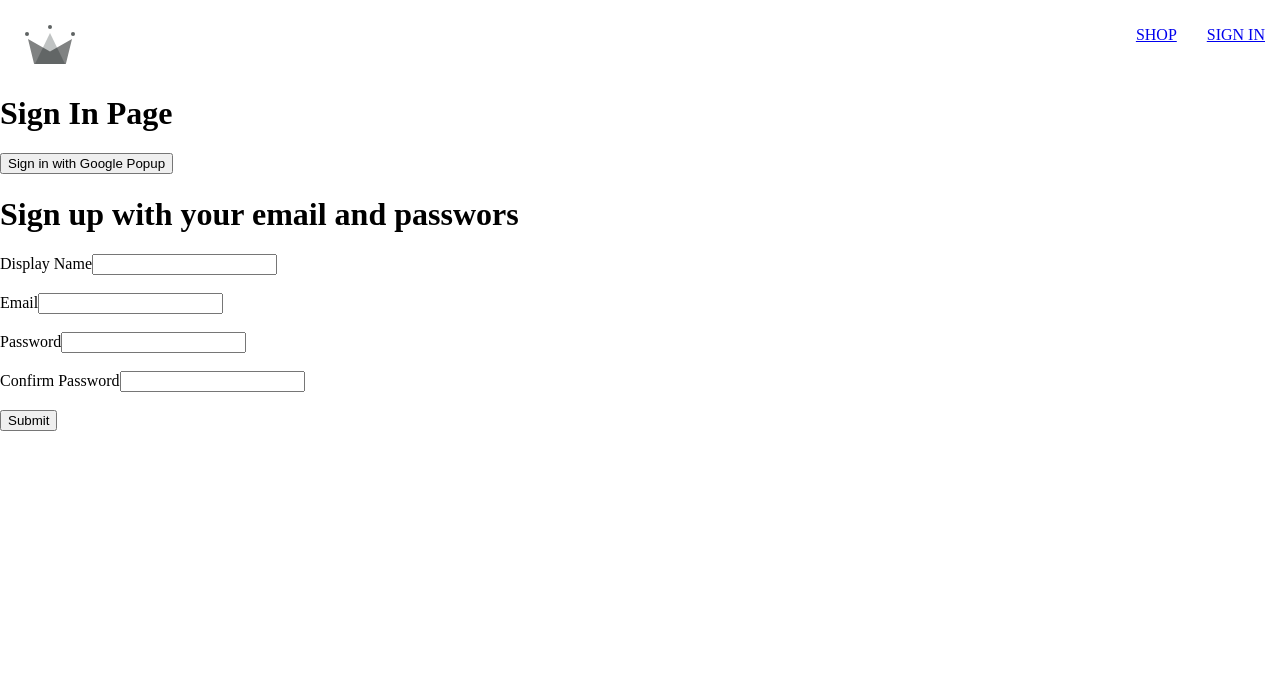
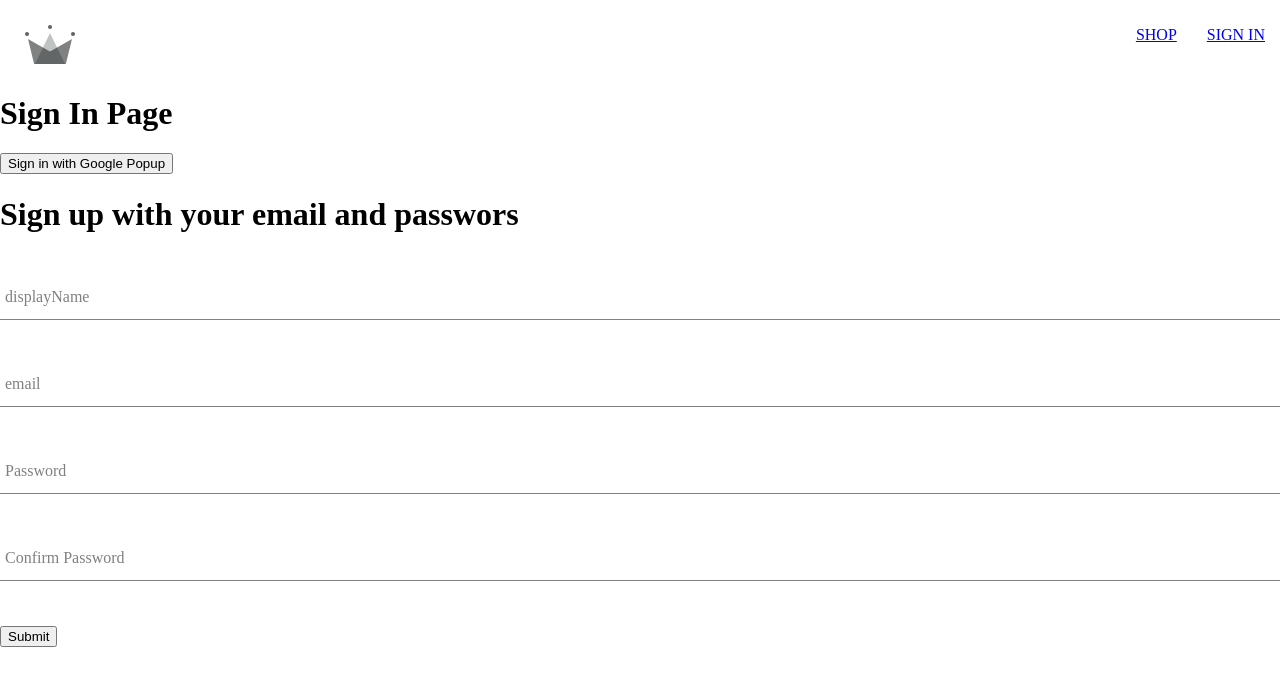
Before and after one commit to AlekPawlowski/crdc-2022-cloathing-shop, a React (Create React App) app: page /sign-in in a window 1280 px wide. Shown: the top 686 px of the page. Built offline with nearby package versions, Linux system fonts and the light colour scheme.

Commit message:
fomr input add

```diff
--- a/src/components/form-input/form-input.component.jsx
+++ b/src/components/form-input/form-input.component.jsx
@@ -1,10 +1,20 @@
-import { Fragment } from "react";
+import "./form-input.styles.scss";
 
-const formInput = () => {
-    return <Fragment>
-        <label htmlFor=""></label>
-        <input type="text" />
-    </Fragment>;
+const FormInput = ({ label, ...otherProps }) => {
+    return (
+        <div className="group">
+            <input className="form-input" {...otherProps} />
+            {label && (
+                <label
+                    className={`${
+                        otherProps.value.length ? "shrink" : ""
+                    } form-input-label`}
+                >
+                    {label}
+                </label>
+            )}
+        </div>
+    );
 };
 
-export default formInput;
+export default FormInput;
--- a/src/components/sign-up-form/sign-up-form.componetn.jsx
+++ b/src/components/sign-up-form/sign-up-form.componetn.jsx
@@ -3,6 +3,8 @@ import {
     createUserDocumentFromAuth,
     createAuthUserWithEmailAndPassword,
 } from "../../utils/firebase/firebase.utils";
+
+import FormInput from "../form-input/form-input.component";
 
 const defaultFormFields = {
     displayName: "",
@@ -50,46 +52,38 @@ const SignUpForm = () => {
         <div>
             <h1>Sign up with your email and passwors</h1>
             <form onSubmit={handleSubmit}>
-                <label htmlFor="">Display Name</label>
-                <input
+                <FormInput
+                    label="displayName"
                     type="text"
                     required
                     onChange={handleChange}
                     name="displayName"
                     value={displayName}
                 />
-                <br />
-                <br />
-                <label htmlFor="">Email</label>
-                <input
+                <FormInput
+                    label="email"
                     type="email"
                     required
                     onChange={handleChange}
                     name="email"
                     value={email}
                 />
-                <br />
-                <br />
-                <label htmlFor="">Password</label>
-                <input
+                <FormInput
+                    label="Password"
                     type="password"
                     required
                     onChange={handleChange}
                     name="password"
                     value={password}
                 />
-                <br />
-                <br />
-                <label htmlFor="">Confirm Password</label>
-                <input
+                <FormInput
+                    label="Confirm Password"
                     type="password"
                     required
                     onChange={handleChange}
                     name="confirmPassword"
                     value={confirmPassword}
                 />
-                <br />
-                <br />
                 <button type="submit">Submit</button>
             </form>
         </div>
```
